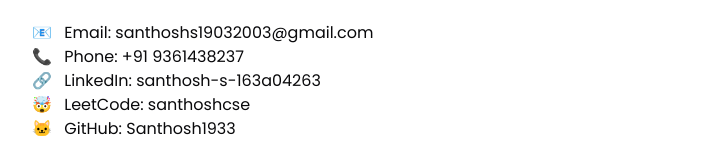
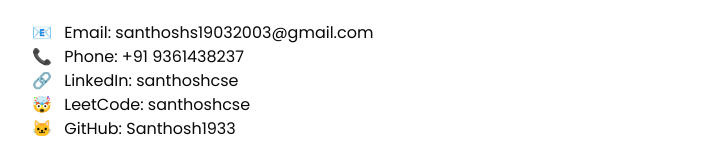
Before and after one commit to Santhosh1933/portfolio, a React (Vite) app: page / in a window 1280 px wide. Shown: the part 2857-3016 px from the top of the page, without its empty margins (288-991 px from the left). Built offline with nearby package versions, Linux system fonts and the light colour scheme.

Commit message:
Update constant.jsx

```diff
--- a/src/constant.jsx
+++ b/src/constant.jsx
@@ -120,7 +120,7 @@
   },
   {
     method: "LinkedIn",
-    details: "santhosh-s-163a04263",
+    details: "santhoshcse",
     icon: "🔗",
     link: "https://www.linkedin.com/in/santhoshcse/",
   },
```
